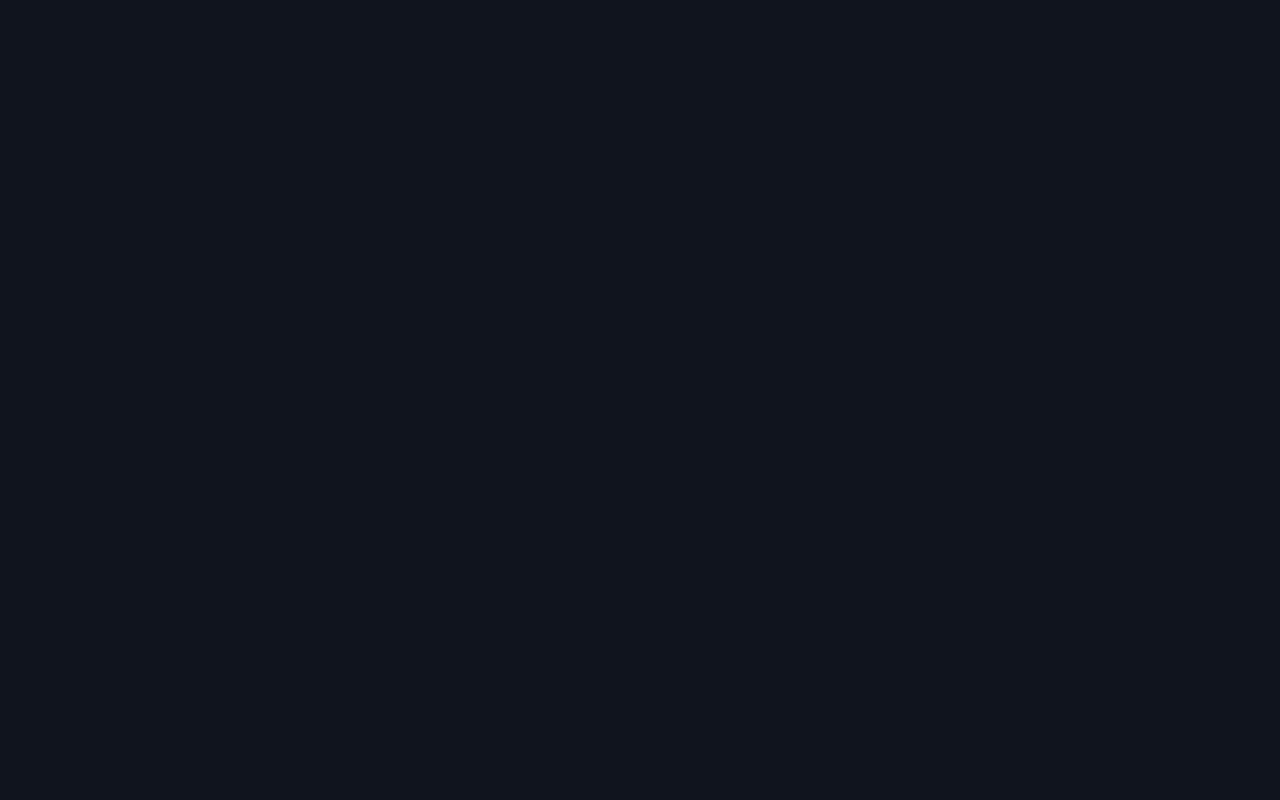
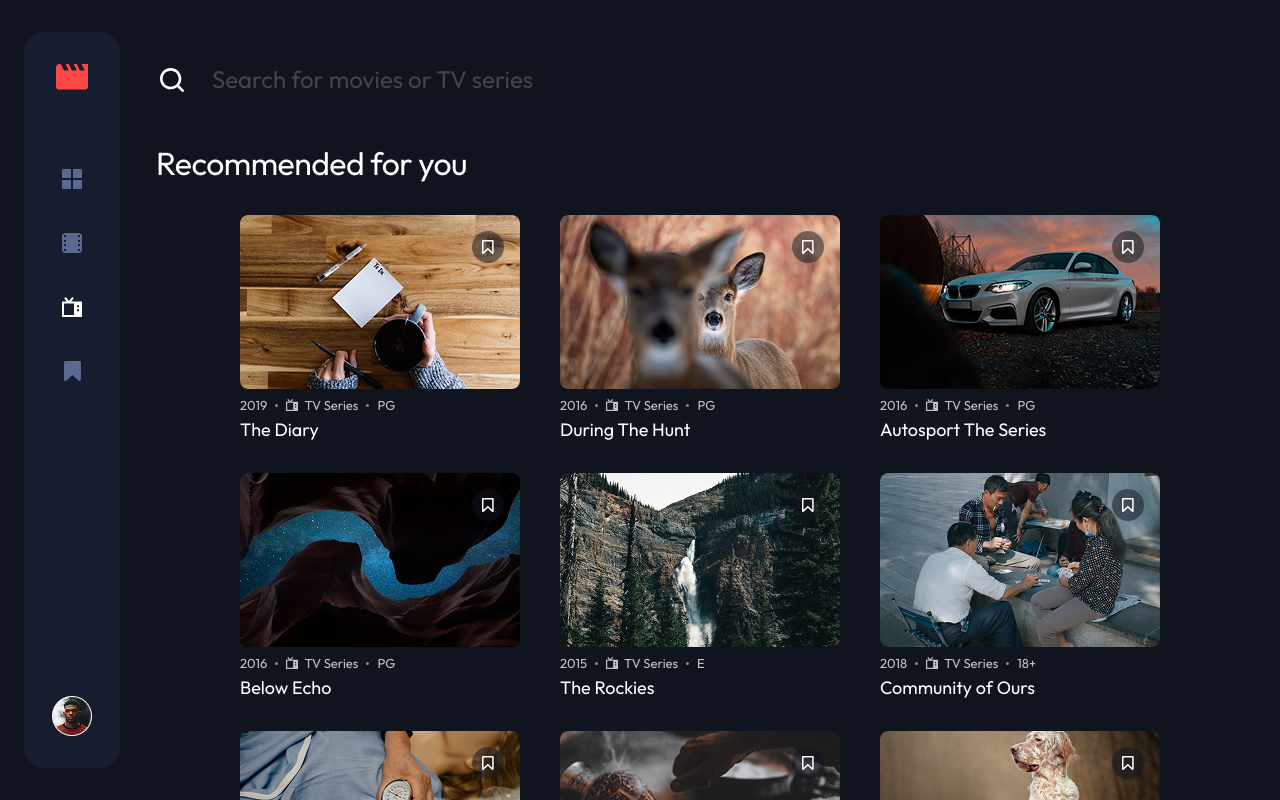
Before and after one commit to behzod-hamdamov/movie-entertainment-web, a React (Vite) app: page /tvseries in a window 1280 px wide. Before the commit this address had no page. Shown: the top 800 px of the page. Built offline with nearby package versions, Linux system fonts and the light colour scheme; sample sign-in values are in the browser's storage.

Commit message:
feat: creat tv series page fix some styles

```diff
--- a/src/App.jsx
+++ b/src/App.jsx
@@ -1,6 +1,6 @@
 import { Routes, Route } from "react-router";
 
-import { LoginPage, SignupPage, HomePage, MoviesPage } from "./pages/index";
+import { LoginPage, SignupPage, HomePage, MoviesPage, TvseriesPage } from "./pages/index";
 
 import { useState } from "react";
 
@@ -53,6 +53,18 @@ function App() {
               </ProtectedRoute>
             }
           />
+          <Route
+            path="/tvseries"
+            element={
+              <ProtectedRoute>
+                <TvseriesPage
+                  searchedMovies={searchedMovies}
+                  movies={movies}
+                  setMovies={setMovies}
+                />
+              </ProtectedRoute>
+            }
+          />
         </Route>
       </Routes>
     </>
--- a/src/components/ListWrapper/ListWrapper.scss
+++ b/src/components/ListWrapper/ListWrapper.scss
@@ -15,10 +15,10 @@
     display: flex;
     flex-wrap: wrap;
     gap: 32px 40px;
+    justify-content: center;
 
     .list-item {
-      max-width: 426px;
-      min-width: 280px;
+      max-width: 280px;
       display: flex;
       flex-direction: column;
       position: relative;
@@ -29,8 +29,10 @@
         width: 100%;
         min-width: 280px;
         height: 100%;
+        max-height: 174px;
         cursor: pointer;
         object-fit: cover;
+        object-position: top;
         border-radius: 8px;
 
         &:hover + .card-overlay {
--- a/src/layouts/MainLayout/MainLayout.scss
+++ b/src/layouts/MainLayout/MainLayout.scss
@@ -11,6 +11,5 @@
     width: 100%;
     display: flex;
     flex-direction: column;
-    min-height: 200vh;
   }
 }
--- /dev/null
+++ b/src/pages/TvseriesPage/TvseriesPage.jsx
@@ -0,0 +1,19 @@
+
+import { ListWrapper } from "../../components/index";
+
+import { filterTvS } from "../../utils/filterArr";
+
+export function TvseriesPage({ searchedMovies, movies, setMovies }) {
+
+  return (
+      <div className="tv-series-page">
+        {!searchedMovies ? (
+          <>
+            <ListWrapper moviesList={filterTvS(movies)} setMovies={setMovies} listTitle="Recommended for you" />
+          </>
+        ) : (
+          ""
+        )}
+      </div>
+  )
+}
--- a/src/pages/index.js
+++ b/src/pages/index.js
@@ -2,3 +2,4 @@ export * from "./LoginPage/LoginPage"
 export * from "./SignupPage/SignupPage"
 export * from "./HomePage/HomePage"
 export * from "./MoviesPage/MoviesPage"
+export * from "./TvseriesPage/TvseriesPage"
```
